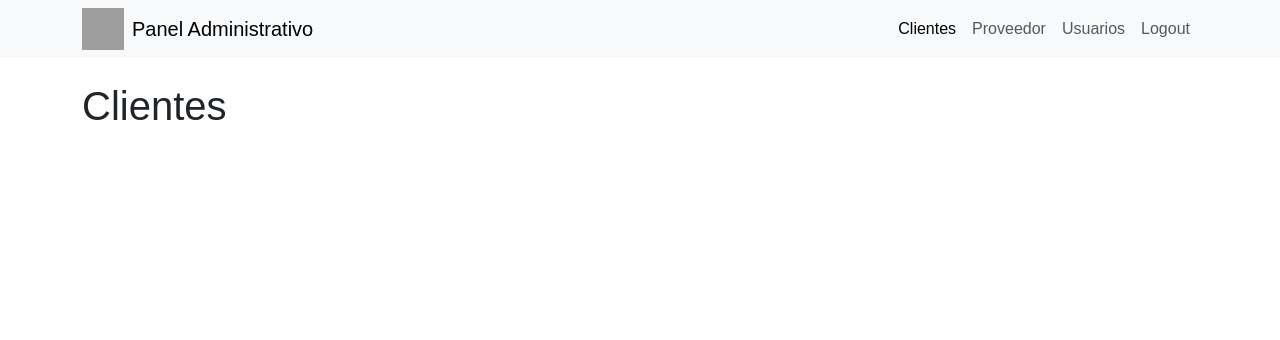
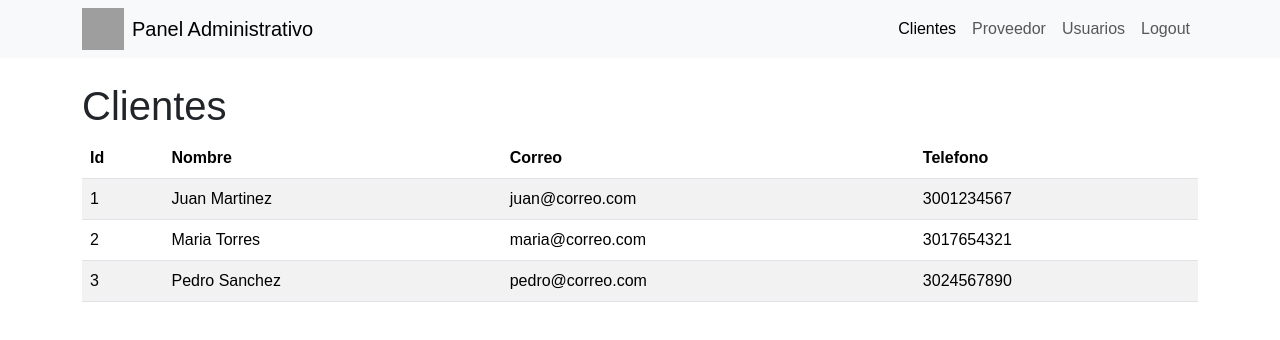
Before and after one commit to juliogr7/ReactJS_adminpanel, a React (Vite) app: page /clientes in a window 1280 px wide. Shown: the top 340 px of the page. Built offline with nearby package versions, Linux system fonts and the light colour scheme; grey boxes are pictures that could not be loaded.

Commit message:
Agregar pagina Clientes con datos de prueba

```diff
--- a/src/App.jsx
+++ b/src/App.jsx
@@ -1,6 +1,7 @@
 import { BrowserRouter, Routes, Route } from 'react-router-dom'
 import './App.css'
 import Navbar from './components/Navbar'
+import Clientes from './pages/Clientes'
 import Usuarios from './pages/Usuarios'
 
 function App() {
@@ -10,7 +11,7 @@ function App() {
       <main className="container py-4">
         <Routes>
           <Route path="/" element={<h1>Panel Administrativo</h1>} />
-          <Route path="/clientes" element={<h1>Clientes</h1>} />
+          <Route path="/clientes" element={<Clientes />} />
           <Route path="/proveedor" element={<h1>Proveedor</h1>} />
           <Route path="/usuarios" element={<Usuarios />} />
           <Route path="/logout" element={<h1>Logout</h1>} />
--- /dev/null
+++ b/src/pages/Clientes.jsx
@@ -0,0 +1,50 @@
+const clientes = [
+  {
+    id: 1,
+    nombre: 'Juan Martinez',
+    correo: 'juan@correo.com',
+    telefono: '3001234567',
+  },
+  {
+    id: 2,
+    nombre: 'Maria Torres',
+    correo: 'maria@correo.com',
+    telefono: '3017654321',
+  },
+  {
+    id: 3,
+    nombre: 'Pedro Sanchez',
+    correo: 'pedro@correo.com',
+    telefono: '3024567890',
+  },
+]
+
+function Clientes() {
+  return (
+    <div>
+      <h1>Clientes</h1>
+      <table className="table table-striped">
+        <thead>
+          <tr>
+            <th>Id</th>
+            <th>Nombre</th>
+            <th>Correo</th>
+            <th>Telefono</th>
+          </tr>
+        </thead>
+        <tbody>
+          {clientes.map((cliente) => (
+            <tr key={cliente.id}>
+              <td>{cliente.id}</td>
+              <td>{cliente.nombre}</td>
+              <td>{cliente.correo}</td>
+              <td>{cliente.telefono}</td>
+            </tr>
+          ))}
+        </tbody>
+      </table>
+    </div>
+  )
+}
+
+export default Clientes
```
